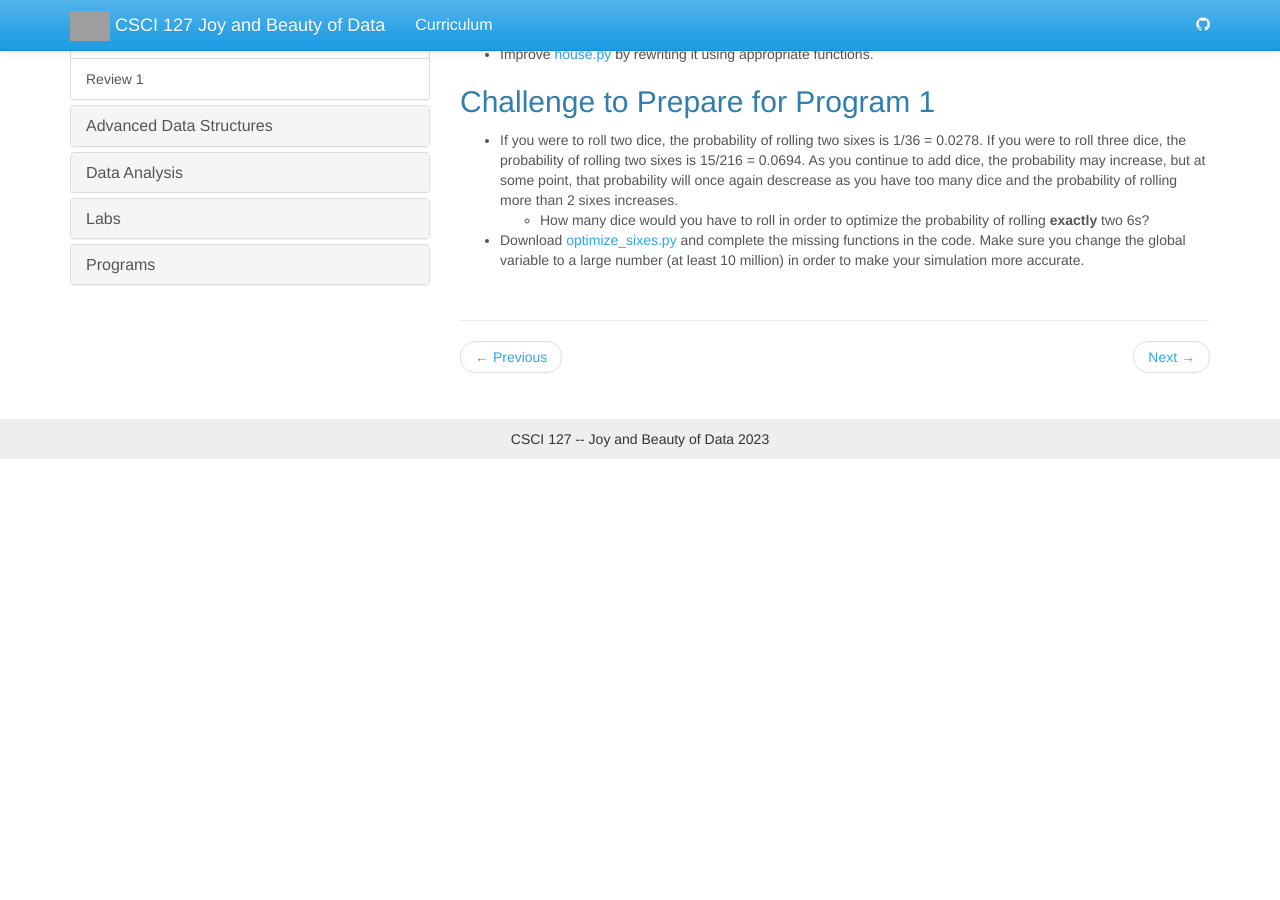
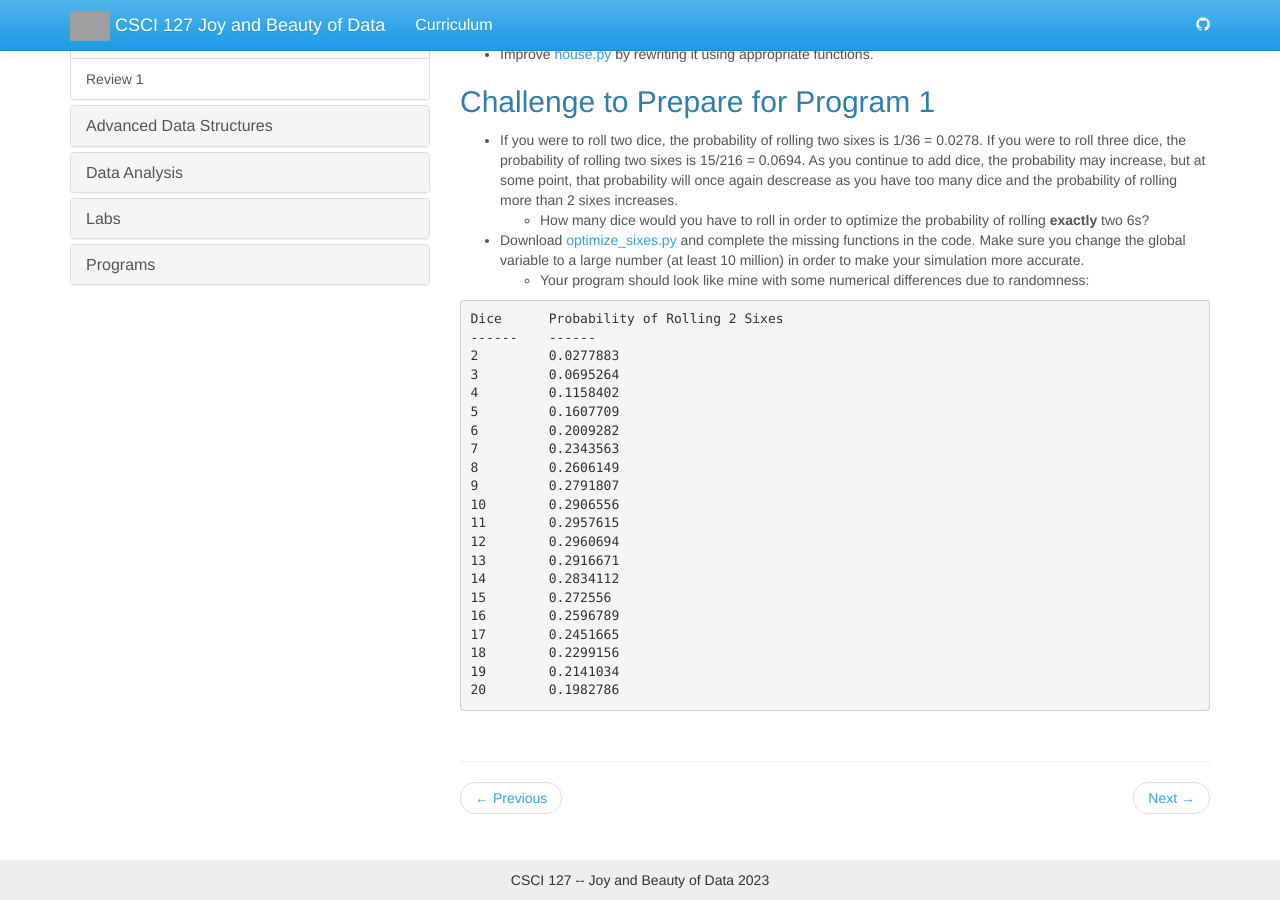
Before and after one commit to jake-chipps/csci127, a Jekyll site: the page built from _docs/lessons/2-1.md, in a window 1280 px wide and 900 px high, scrolled down 713 px. Built offline with Jekyll 4.4.1, drawn with Linux system fonts in a browser that asks for light colours; before the commit the page ends 1172 px from its top, so only the background shows below that; grey boxes are pictures that could not be loaded.

Commit message:
Add what it looks like

````diff
--- a/_docs/lessons/2-1.md
+++ b/_docs/lessons/2-1.md
@@ -35,3 +35,28 @@ Highly recommended!
 - If you were to roll two dice, the probability of rolling two sixes is 1/36 = 0.0278. If you were to roll three dice, the probability of rolling two sixes is 15/216 = 0.0694. As you continue to add dice, the probability may increase, but at some point, that probability will once again descrease as you have too many dice and the probability of rolling more than 2 sixes increases.
   - How many dice would you have to roll in order to optimize the probability of rolling **exactly** two 6s?
 - Download [optimize_sixes.py](../lessons/code/optimize_sixes.py) and complete the missing functions in the code. Make sure you change the global variable to a large number (at least 10 million) in order to make your simulation more accurate.
+  - Your program should look like mine with some numerical differences due to randomness:
+
+```
+Dice      Probability of Rolling 2 Sixes
+------    ------
+2         0.0277883
+3         0.0695264
+4         0.1158402
+5         0.1607709
+6         0.2009282
+7         0.2343563
+8         0.2606149
+9         0.2791807
+10        0.2906556
+11        0.2957615
+12        0.2960694
+13        0.2916671
+14        0.2834112
+15        0.272556
+16        0.2596789
+17        0.2451665
+18        0.2299156
+19        0.2141034
+20        0.1982786
+```
````
Also changed, not shown: 1 other file.
